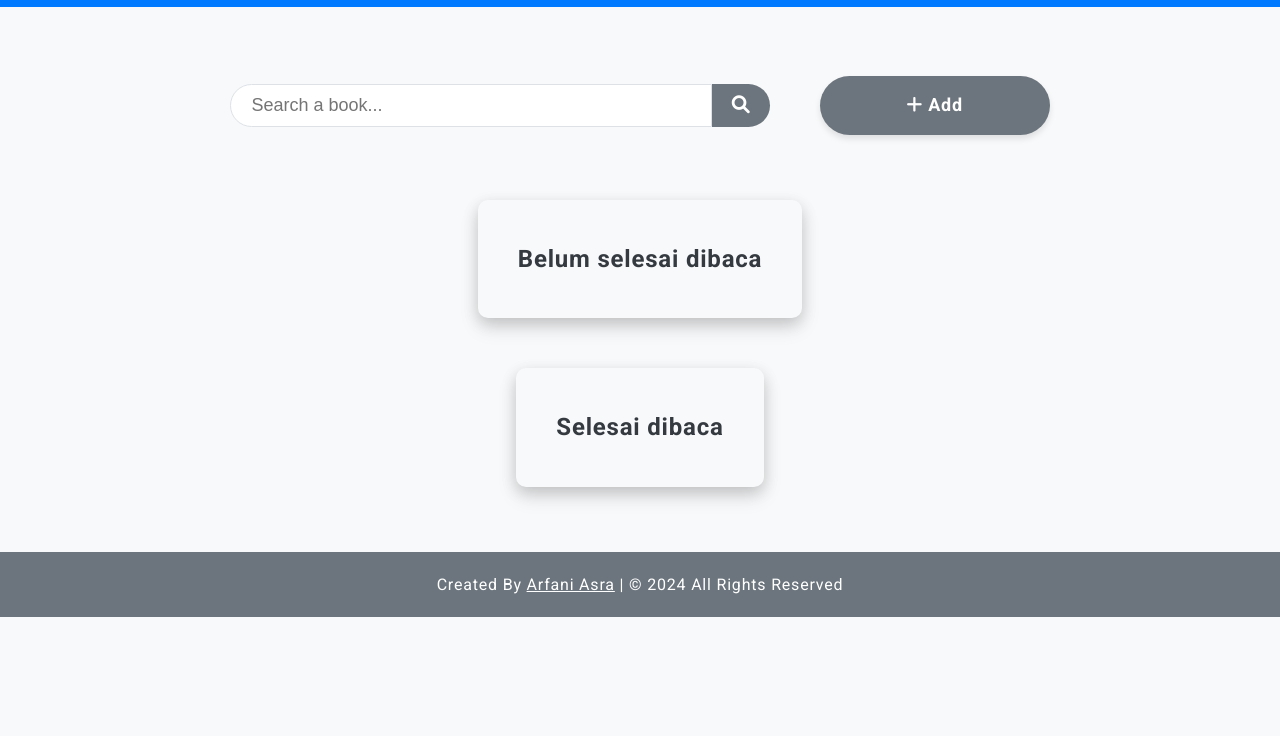
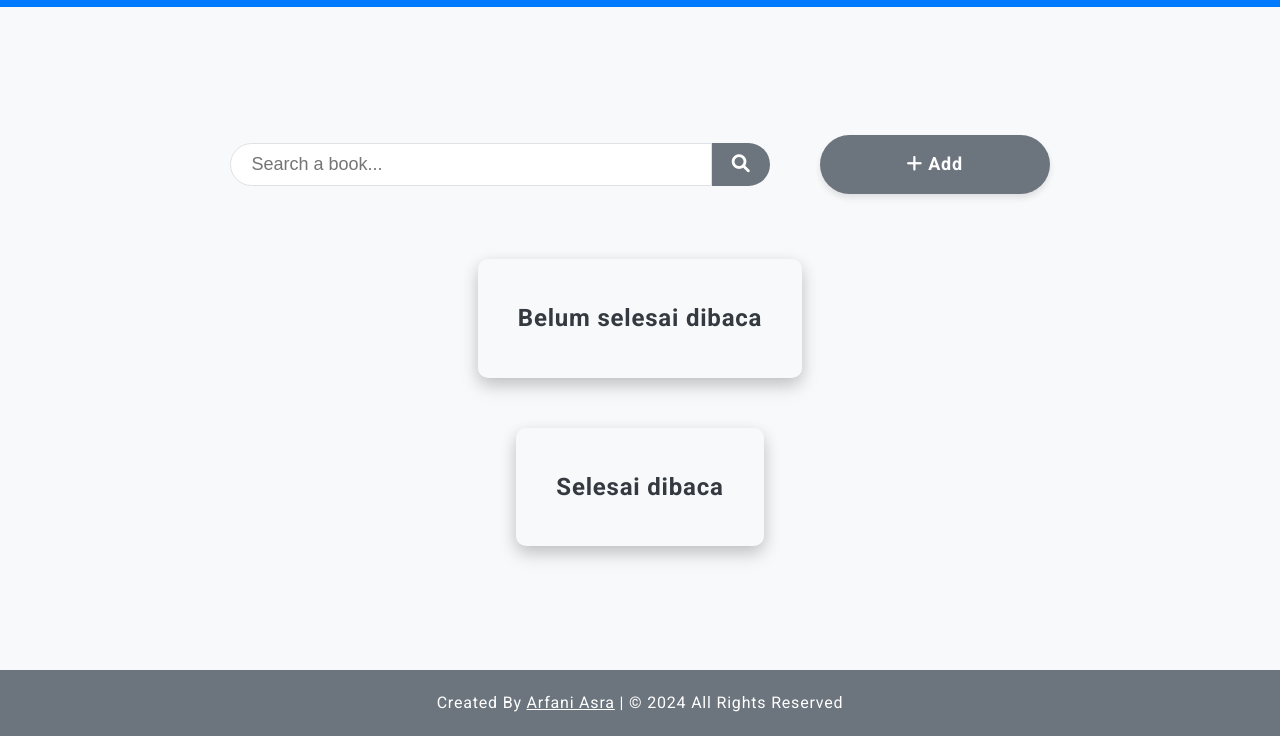
Before and after one commit to ArfaniAsra/dicoding-submission-bookshelf-app, a plain HTML site: page index.html in a window 1280 px wide. Shown: the part 64-800 px from the top of the page. Drawn offline with Linux system fonts and the light colour scheme; some packages are replaced by stand-ins of ours; a script that the page names is missing.

Commit message:
V1: fixing footer layout

```diff
--- a/index.html
+++ b/index.html
@@ -21,12 +21,12 @@
   <div class="scroll-button">
     <a href="#home" aria-label="Scroll to top"><i class="fas fa-arrow-up"></i></a>
   </div>
-  <div id="home"></div>
   <header>
     <h1>Bookshelf App</h1>
   </header>
 
   <main>
+    <div id="home"></div>
     <div class="first-column">
       <!-- Section for Searching Books -->
       <section class="search-book">
--- a/styles.css
+++ b/styles.css
@@ -108,6 +108,8 @@ section {
 }
 
 body {
+    display: flex;
+    flex-direction: column;
     line-height: 1;
 }
 
@@ -183,7 +185,15 @@ table {
     scroll-behavior: smooth;
 }
 
+html,
 body {
+    height: 100%;
+    margin: 0;
+}
+
+body {
+    display: flex;
+    flex-direction: column;
     font-family: var(--font-family-base);
     font-size: var(--font-size-base);
     line-height: var(--line-height-base);
@@ -213,6 +223,13 @@ h1 {
 /* End of Header */
 
 /* Main */
+main {
+    display: flex;
+    flex-wrap: wrap;
+    width: 80%;
+    margin: auto;
+}
+
 h2 {
     font-size: var(--font-size-h2);
     font-weight: var(--font-weight-bold);
@@ -226,13 +243,6 @@ p {
     margin: 10px 0;
 }
 
-main {
-    display: flex;
-    flex-wrap: wrap;
-    width: 80%;
-    margin: auto;
-}
-
 #home {
     height: 120px;
 }
@@ -243,6 +253,7 @@ main {
     width: 80%;
     gap: 50px;
     margin: auto;
+    margin-top: 120px;
 }
 
 .second-column {
@@ -543,12 +554,11 @@ footer {
     background-color: var(--secondary-color);
     padding: 20px 0;
     text-align: center;
-    /* border-top: 1px solid #e9ecef; */
     margin-top: 20px;
-    text-align: center;
 }
 
-footer .text, footer .text a {
+footer .text,
+footer .text a {
     font-size: var(--font-size-base);
     color: var(--text-color-light);
 }
@@ -556,7 +566,6 @@ footer .text, footer .text a {
 footer .text a {
     text-decoration: underline;
 }
-
 /* End of Footer */
 
 /* End of Main */
```
Also changed, not shown: 1 other file.
